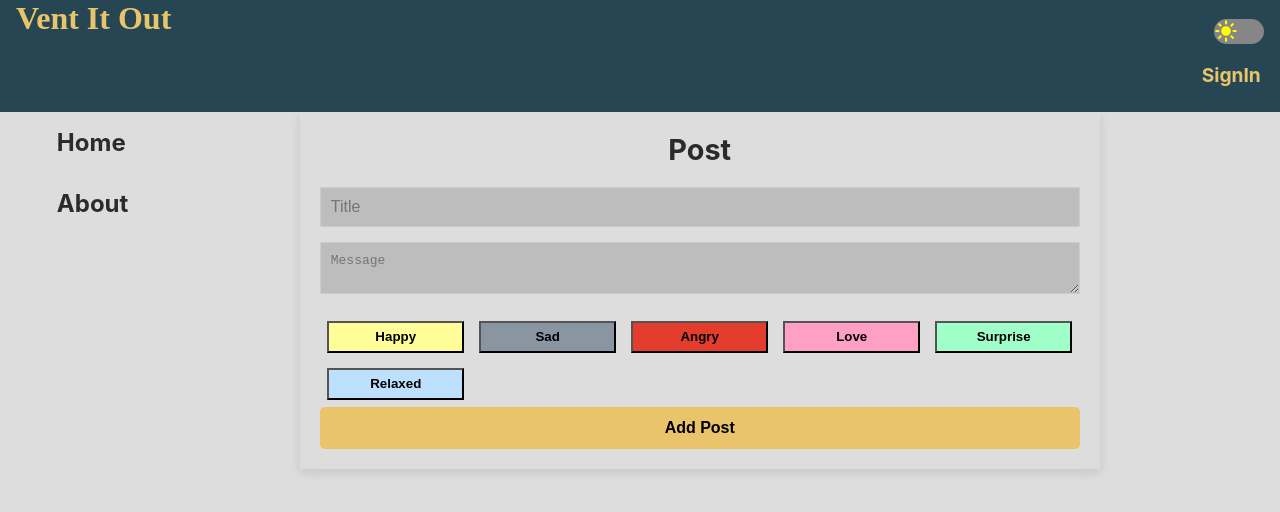
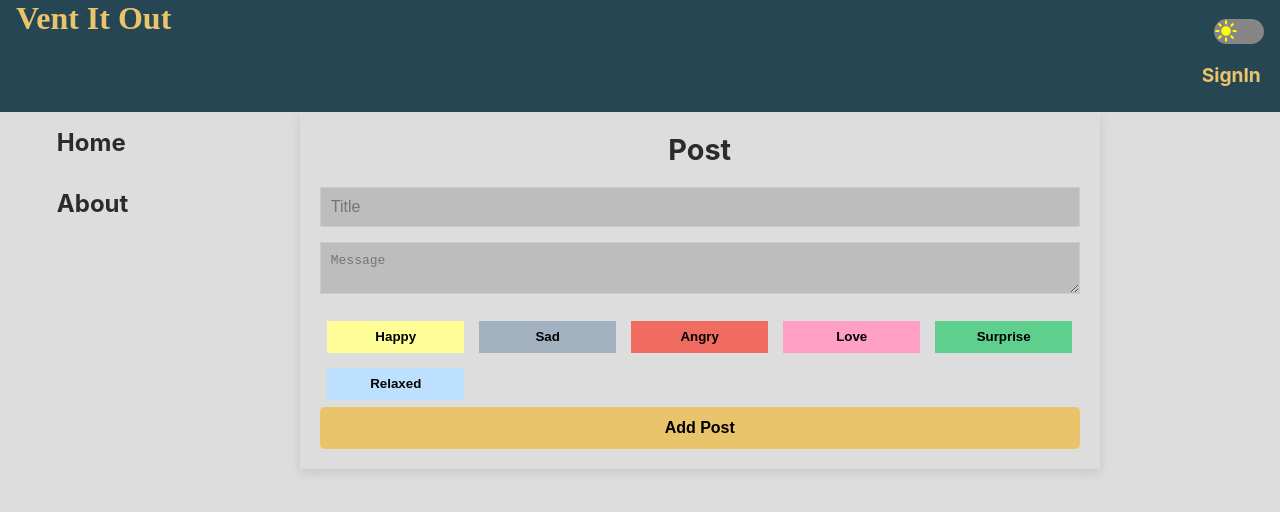
Before and after one commit to sanzay83/vent-it-out, a React (Create React App) app: page /postform in a window 1280 px wide. Both pictures are taken after a click on the button "Lets do it". Shown: the top 512 px of the page. Built offline with nearby package versions, Linux system fonts and the light colour scheme; no server answers; a web font is replaced by a local one.

Commit message:
added types button on posting form

```diff
--- a/src/component/PostForm.jsx
+++ b/src/component/PostForm.jsx
@@ -13,6 +13,7 @@ const PostForm = () => {
   const [type, setType] = useState("");
   const navigate = useNavigate();
 
+  const buttonType = ["Happy", "Sad", "Angry", "Love", "Surprise", "Relaxed"];
   useEffect(() => {
     setUsername(localStorage.getItem("username"));
     const newDate = new Date();
@@ -66,49 +67,15 @@ const PostForm = () => {
           onChange={(e) => setMessage(e.target.value)}
           placeholder="Message"
         />
-        <button
-          className="type-button"
-          style={{ backgroundColor: "#FEFD97" }}
-          onClick={() => handleButton("Happy")}
-        >
-          Happy
-        </button>
-        <button
-          className="type-button"
-          style={{ backgroundColor: "#8995a1" }}
-          onClick={() => handleButton("Sad")}
-        >
-          Sad
-        </button>
-        <button
-          className="type-button"
-          style={{ backgroundColor: "#e43d2e" }}
-          onClick={() => handleButton("Angry")}
-        >
-          Angry
-        </button>
-        <button
-          className="type-button"
-          style={{ backgroundColor: "#ff9fc4" }}
-          onClick={() => handleButton("Love")}
-        >
-          Love
-        </button>
-        <button
-          className="type-button"
-          style={{ backgroundColor: "#a0ffc8" }}
-          onClick={() => handleButton("Surprise")}
-        >
-          Surprise
-        </button>
-        <button
-          className="type-button"
-          style={{ backgroundColor: "#BDE0FE" }}
-          onClick={() => handleButton("Relaxed")}
-        >
-          Relaxed
-        </button>
-        {type ? <>You have selected {type}</> : ""}
+
+        {buttonType.map((btn) => (
+          <button
+            className={`type-button ${btn} ${type === btn ? "active" : ""}`}
+            onClick={() => handleButton(btn)}
+          >
+            {btn}
+          </button>
+        ))}
         <button type="submit" onClick={handlePost}>
           Add Post
         </button>
--- a/src/component/PostForm.scss
+++ b/src/component/PostForm.scss
@@ -24,6 +24,47 @@
   width: 18%;
   margin: 1%;
   height: 2rem;
+  border: none;
+}
+
+.posting-box .type-button:hover {
+  filter: brightness(85%);
+}
+
+.posting-box .active {
+  color: white;
+  filter: brightness(70%);
+  border: 1px solid;
+}
+
+.main-content .Happy {
+  background-color: #fefd97;
+  color: black;
+}
+
+.main-content .Sad {
+  background-color: #a3b2c0;
+  color: black;
+}
+
+.main-content .Angry {
+  background-color: #f06c60;
+  color: black;
+}
+
+.main-content .Love {
+  background-color: #ff9fc4;
+  color: black;
+}
+
+.main-content .Surprise {
+  background-color: #5fcf8e;
+  color: black;
+}
+
+.main-content .Relaxed {
+  background-color: #bde0fe;
+  color: black;
 }
 
 @media screen and (max-width: 767px) {
--- a/src/component/Posts.scss
+++ b/src/component/Posts.scss
@@ -77,36 +77,6 @@
   background-color: black;
 }
 
-.main-content .Happy {
-  background-color: #fefd97;
-  color: black;
-}
-
-.main-content .Sad {
-  background-color: #a3b2c0;
-  color: black;
-}
-
-.main-content .Angry {
-  background-color: #f06c60;
-  color: black;
-}
-
-.main-content .Love {
-  background-color: #ff9fc4;
-  color: black;
-}
-
-.main-content .Surprise {
-  background-color: #5fcf8e;
-  color: black;
-}
-
-.main-content .Relaxed {
-  background-color: #bde0fe;
-  color: black;
-}
-
 .post {
   border-bottom: 1px solid #ffffff;
   padding: 15px;
```
